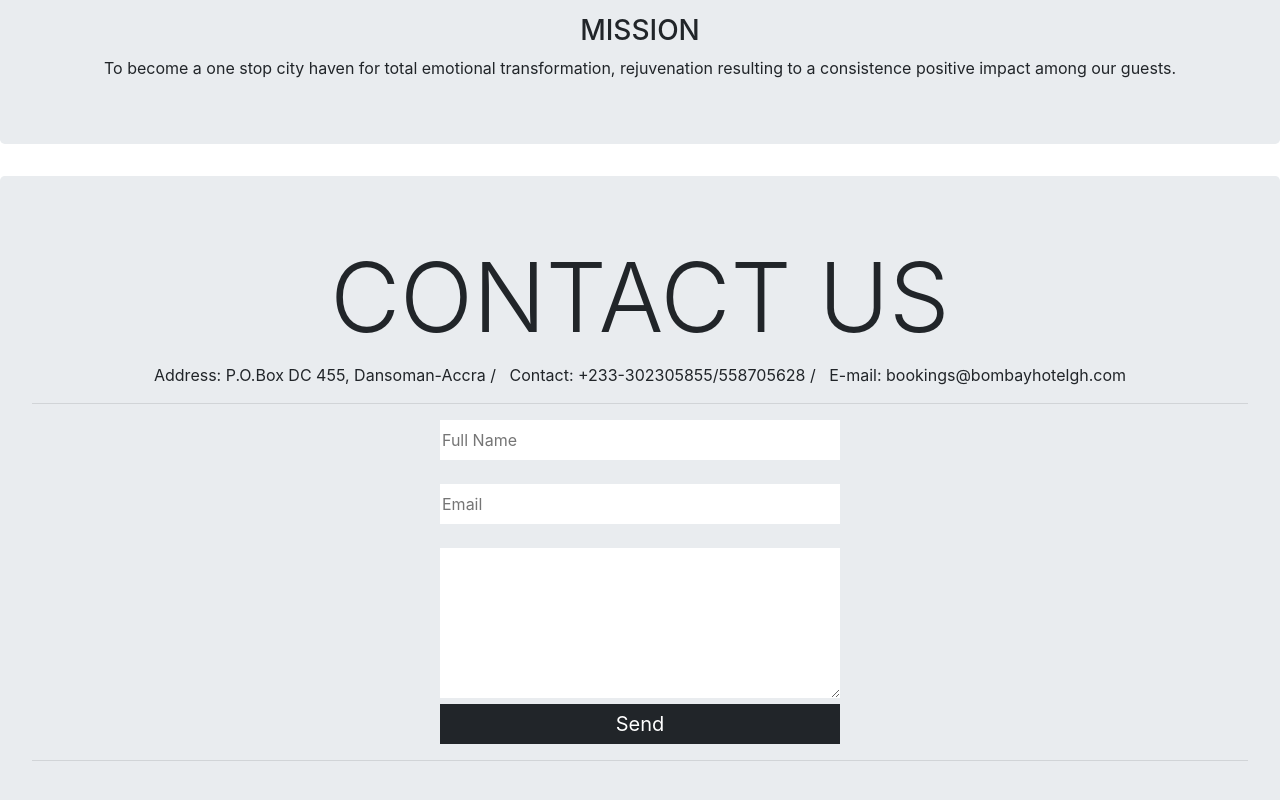
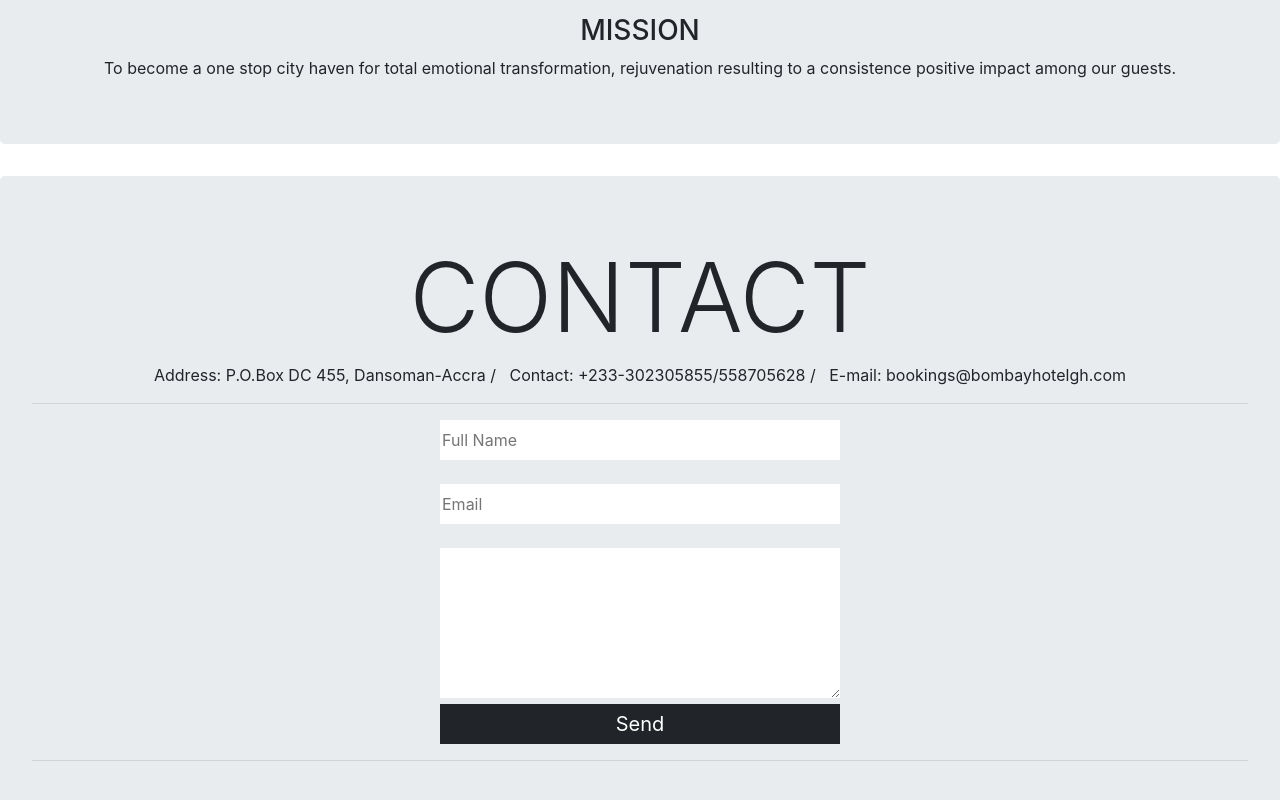
Before and after one commit to edibertk/bombay, a plain HTML site: page index.html in a window 1280 px wide. Shown: the part 2546-3346 px from the top of the page. Drawn offline with nearby package versions, Linux system fonts and the light colour scheme; grey boxes are pictures that could not be loaded.

Commit message:
Update index.html

```diff
--- a/index.html
+++ b/index.html
@@ -223,7 +223,7 @@ To become a one stop city haven for total emotional transformation, rejuvenation
 
 <!---=============CONTACT======================-->
 <div class="jumbotron" id="contact">
-	<h2 class="display-1"><center>CONTACT US</center></h2>
+	<h2 class="display-1"><center>CONTACT</center></h2>
 	<center> Address: P.O.Box DC 455, Dansoman-Accra / &nbsp; Contact: +233-302305855/558705628 / &nbsp;
 E-mail: bookings@bombayhotelgh.com</h4></center>
 <hr>
```
